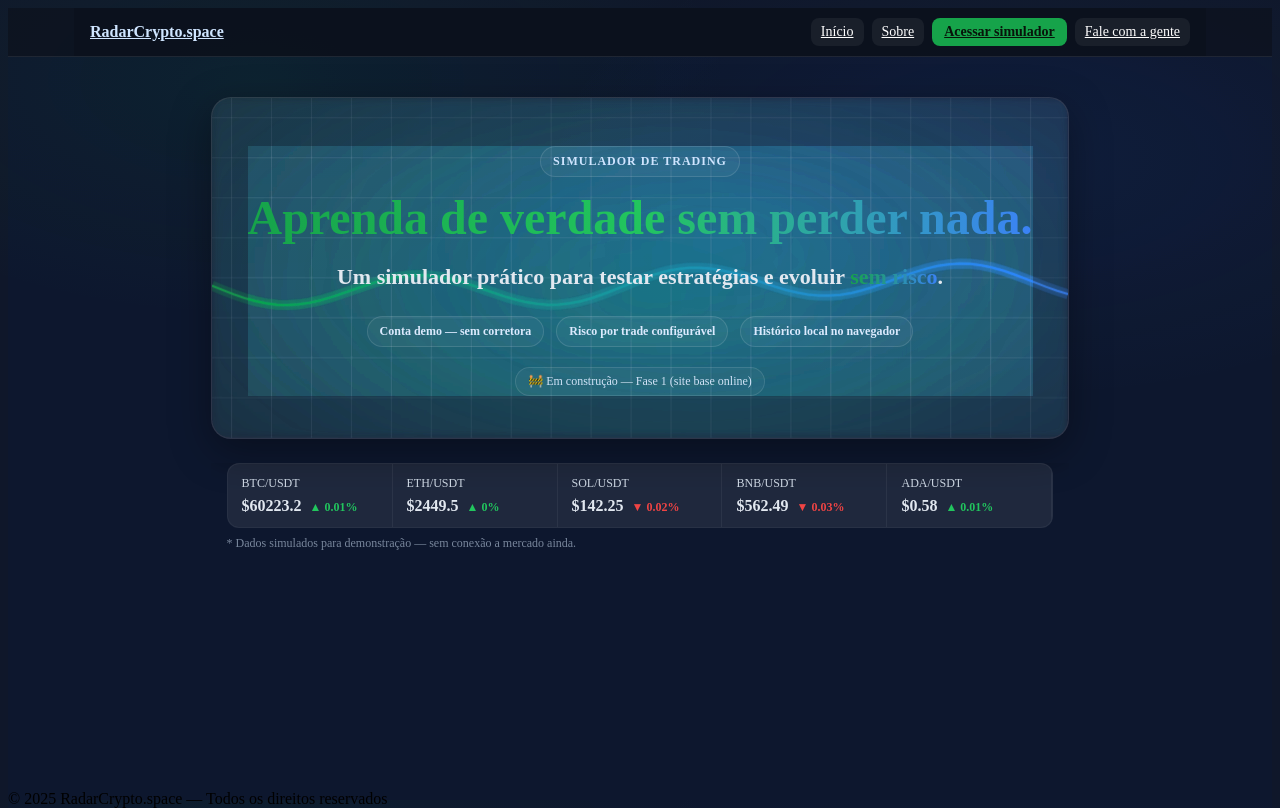
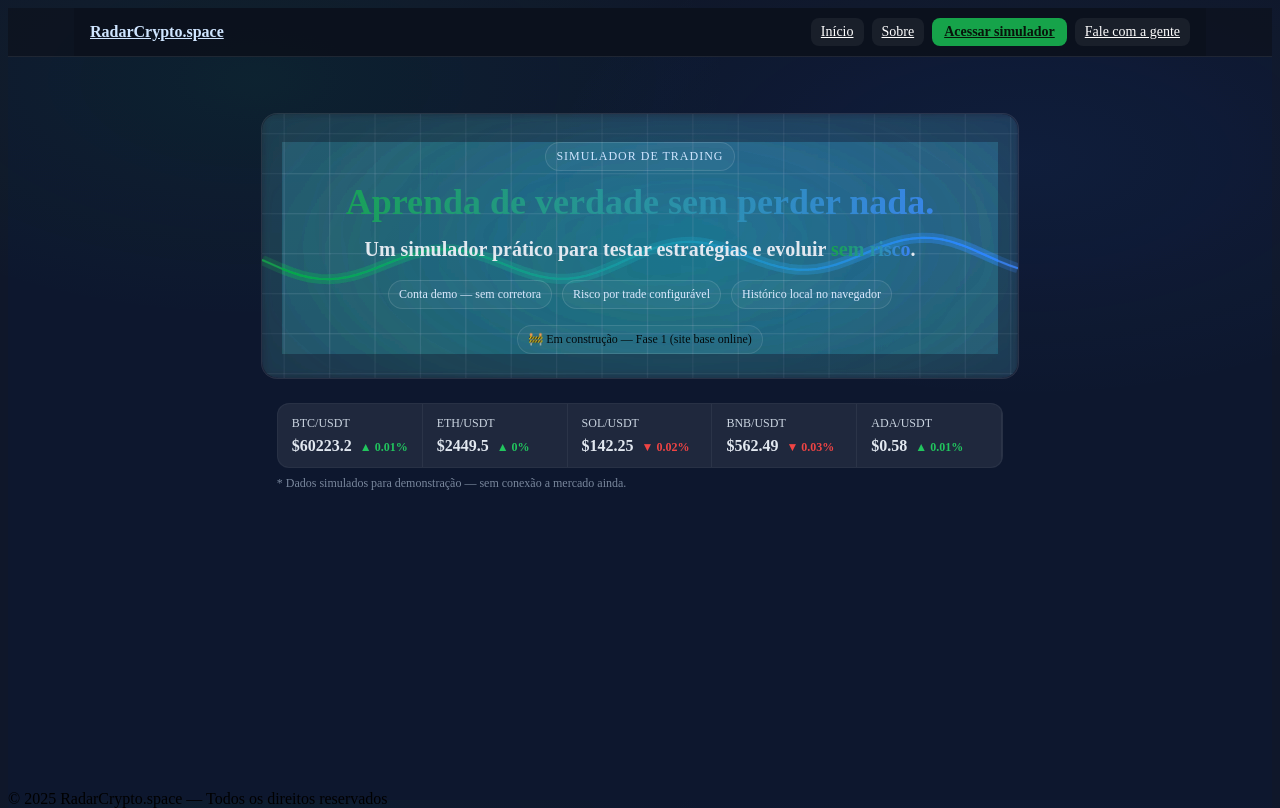
Before and after one commit to Ivanmonteiro-create/radarcripto.space, a Next.js app: page / in a window 1280 px wide. Built offline with nearby package versions, Linux system fonts and the light colour scheme.

Commit message:
Update index.js

```diff
--- a/pages/index.js
+++ b/pages/index.js
@@ -4,49 +4,53 @@ import MarketTicker from "../components/MarketTicker";
 
 export default function Home() {
   return (
-    <main style={{ maxWidth: 1200, margin: "24px auto 0", padding: "0 16px" }}>
-      {/* HERO – volta ao estilo anterior, porém MAIOR */}
+    <main style={{ maxWidth: 1100, margin: "32px auto", padding: "0 16px" }}>
+      {/* HERO */}
       <section
         style={{
           position: "relative",
-          margin: "16px auto 10px",
-          maxWidth: 1080,                 // ↑ mais largo
-          background: "rgba(255,255,255,0.035)", // volta ao look anterior (mais sutil)
-          border: "1px solid rgba(255,255,255,0.10)",
-          borderRadius: 20,
-          padding: "48px 36px 42px",      // ↑ mais alto
+          margin: "24px auto",
+          maxWidth: 820,
+          background: "rgba(255,255,255,0.04)",
+          border: "1px solid rgba(255,255,255,0.08)",
+          borderRadius: 16,
+          padding: "28px 20px 24px",
           textAlign: "center",
           overflow: "hidden",
-          boxShadow: "0 12px 40px rgba(0,0,0,0.35)", // leve profundidade
         }}
       >
         <HeroBackground />
 
-        <div style={{ position: "relative", zIndex: 1 }}>
+        <div
+          style={{
+            position: "relative",
+            zIndex: 1,
+          }}
+        >
           <div
             style={{
               display: "inline-block",
-              padding: "7px 12px",
+              padding: "6px 10px",
               borderRadius: 999,
               border: "1px solid rgba(255,255,255,0.12)",
-              background: "rgba(255,255,255,0.045)",
+              background: "rgba(255,255,255,0.04)",
               color: "#cfe5ff",
               fontSize: 12,
               letterSpacing: 1,
-              marginBottom: 14,
-              fontWeight: 700,
+              marginBottom: 10,
             }}
           >
             SIMULADOR DE TRADING
           </div>
 
+          {/* Título com gradiente */}
           <h1
             style={{
-              fontSize: 48,                // ↑ título maior
-              lineHeight: 1.12,
-              margin: "0 0 14px 0",
-              fontWeight: 900,
-              background: "linear-gradient(90deg, #16a34a, #22c55e, #3b82f6)",
+              fontSize: 36,
+              lineHeight: 1.2,
+              margin: "0 0 10px 0",
+              fontWeight: 800,
+              background: "linear-gradient(90deg, #16a34a, #3b82f6)",
               WebkitBackgroundClip: "text",
               WebkitTextFillColor: "transparent",
             }}
@@ -56,20 +60,17 @@ export default function Home() {
 
           <p
             style={{
-              fontSize: 22,
-              lineHeight: 1.6,
-              margin: "10px 0 22px 0",
+              fontSize: 20,
+              lineHeight: 1.5,
+              margin: "8px 0 16px 0",
               color: "#e2e8f0",
               fontWeight: 600,
-              maxWidth: 860,
-              marginLeft: "auto",
-              marginRight: "auto",
             }}
           >
             Um simulador prático para testar estratégias e evoluir{" "}
             <span
               style={{
-                fontWeight: 800,
+                fontWeight: 700,
                 background: "linear-gradient(90deg, #16a34a, #3b82f6)",
                 WebkitBackgroundClip: "text",
                 WebkitTextFillColor: "transparent",
@@ -79,13 +80,14 @@ export default function Home() {
             </span>.
           </p>
 
+          {/* Faixa de destaques (pílulas) */}
           <div
             style={{
               display: "flex",
-              gap: 12,
+              gap: 10,
               justifyContent: "center",
               flexWrap: "wrap",
-              marginTop: 6,
+              marginTop: 12,
             }}
           >
             <Badge text="Conta demo — sem corretora" />
@@ -93,17 +95,17 @@ export default function Home() {
             <Badge text="Histórico local no navegador" />
           </div>
 
+          {/* Selo de status */}
           <div
             style={{
-              marginTop: 20,
+              marginTop: 16,
               display: "inline-block",
-              padding: "6px 12px",
+              padding: "6px 10px",
               borderRadius: 999,
               border: "1px solid rgba(255,255,255,0.12)",
-              background: "rgba(255,255,255,0.045)",
+              background: "rgba(255,255,255,0.04)",
               fontSize: 12,
-              color: "#dbeafe",
-              opacity: 0.95,
+              opacity: 0.9,
             }}
           >
             🚧 Em construção — Fase 1 (site base online)
@@ -111,7 +113,7 @@ export default function Home() {
         </div>
       </section>
 
-      {/* Ticker encostando no rodapé */}
+      {/* TICKER de mercado (na região inferior da página) */}
       <MarketTicker />
     </main>
   );
@@ -123,12 +125,11 @@ function Badge({ text }) {
       style={{
         fontSize: 12,
         color: "#dbeafe",
-        padding: "7px 12px",
+        padding: "6px 10px",
         borderRadius: 999,
         border: "1px solid rgba(255,255,255,0.12)",
-        background: "rgba(255,255,255,0.045)",
+        background: "rgba(255,255,255,0.04)",
         whiteSpace: "nowrap",
-        fontWeight: 600,
       }}
     >
       {text}
```
